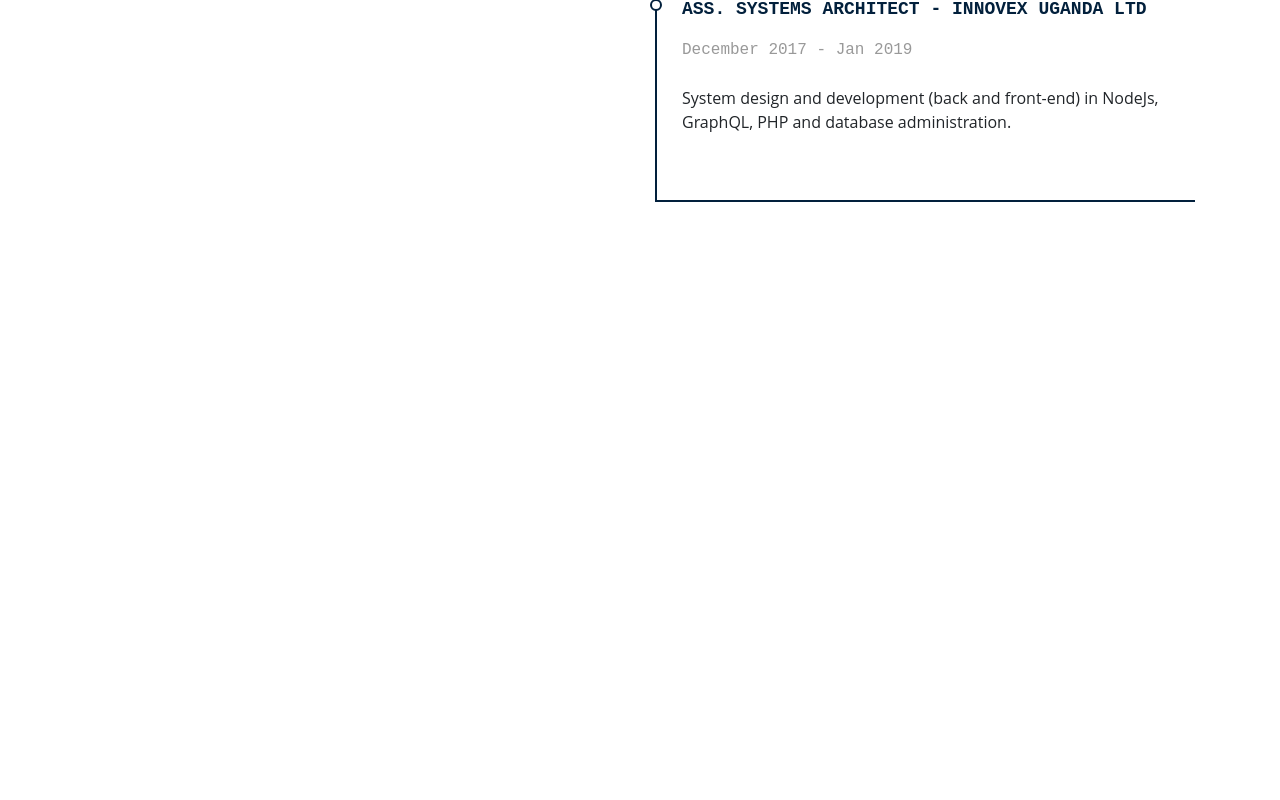
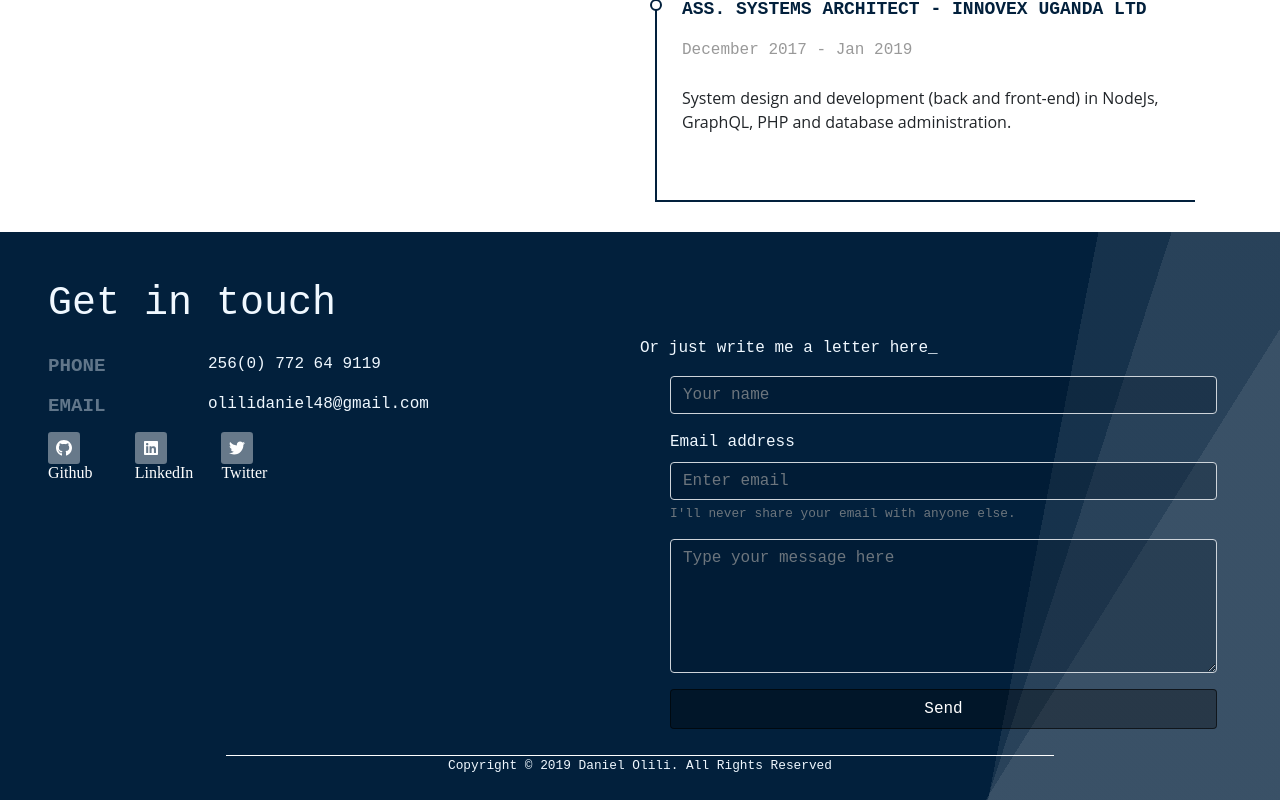
Before and after one commit to Olili2017/Olili2017.github.io, a React (Create React App) app: page / in a window 1280 px wide. Shown: the part 1483-2283 px from the top of the page. Before the commit the page ends 1715 px from the top, so only its background shows below. Built offline with nearby package versions, Linux system fonts and the light colour scheme.

Commit message:
(Update) : add contact section
I have added a contact section at the bottom...
note that all form ahndling is done by netlify robots...
via the data-netlify attributes

```diff
--- a/src/App.css
+++ b/src/App.css
@@ -236,3 +236,40 @@
   color: #999;
   padding-bottom: 10px;
  }
+
+ /*********************************
+  Forms
+  *********************************/
+  .form-control, .form-control:focus {
+    background-color: rgba(1,21,40,.3);
+    /* background-color: #011528; */
+  }
+
+  .btn-submit {
+    height: 2em;
+    border: 1px solid rgba(0,0,0,.6);
+    /* border-radius: 1em; */
+    /* box-shadow: 0px 0px 5px red; */
+    width: 100%;
+    height: 40px;
+    /* position: absolute; */
+    align-self: center;
+    background-color: rgba(0,0,0,.3);
+    transition-duration: .5s;
+  }
+
+  .btn-submit:hover {
+    background-color: rgba(0,0,0,.6);
+    border: 1px solid rgba(0,0,0,.6);
+  }
+
+  .copy-section p {
+    border-top: 1px solid white;
+    width: 70%;
+    margin: 2em auto;
+  }
+
+  .copy-section {
+    text-align: center;
+    font-size: 0.8em;
+  }
--- a/src/App.js
+++ b/src/App.js
@@ -1,20 +1,40 @@
 import React, {Component} from 'react';
+import { faTwitter, faGithub, faLinkedin } from "@fortawesome/free-brands-svg-icons"
 import Landing from './components/stateless/Landing';
 import Whoami from './components/stateful/Whoami';
-import { Button,Image, Container, Row, Col } from 'react-bootstrap';
+// import { Button,Image, Container, Row, Col } from 'react-bootstrap';
 import './App.css';
 import Resume from './components/stateless/Resume';
+import Contact from './components/stateful/Contact'
 
 class App extends Component {
 
   render (){
 
+
+    const developerName = "Daniel Olili";
+    const developerNameShort = "Daniel";
+
+    const contact = [
+      { key : "AGE", keyValue : "25" },
+      { key : "PHONE", keyValue : "256(0) 772 64 9119" },
+      { key : "EMAIL", keyValue : "olilidaniel48@gmail.com" },
+      { key : "ADDRESS", keyValue : "Kampala, Uganda" }
+    ];
+
+    const socialliks = [
+      { name : "Github", icon : faGithub, href : "https://github.com/Olili2017" },
+      { name : "LinkedIn", icon : faLinkedin, href : "https://www.linkedin.com/in/daniel-olili-93029b111/" },
+      { name : "Twitter", icon : faTwitter, href : "https://twitter.com/olilidaniel" },
+    //   { name : "Upwork", icon : "https://github.com/fluidicon.png", href : "https://github.com/Olili2017" }
+    ]
+
     return (
       <div className="App">
-        <Landing />
+        <Landing developerName={developerName} developerNameShort={developerNameShort} contact={contact} socialliks={socialliks} />
         <Whoami />
         <Resume />
-        {/* <MainHeader /> */}
+        <Contact developerName={developerName} contact={contact} socialliks={socialliks} />
         {/* <Education /> */}
       </div>
     );
--- /dev/null
+++ b/src/components/stateful/Contact.js
@@ -0,0 +1,79 @@
+import React, { Component } from 'react'
+import {Container, Col, Row, Form, Button} from 'react-bootstrap'
+import { FontAwesomeIcon } from "@fortawesome/react-fontawesome"
+
+class Contact extends Component {
+    render (){
+        const contact = this.props.contact;
+        const socialliks = this.props.socialliks;
+
+        return (
+            <section id="contact" className="main-header" style={{marginBottom : '0px', paddingBottom : '0px'}}>
+                <h1>Get in touch</h1>
+                <Row>
+                    <Col>
+                    <div>
+                        {
+                        contact.map((item, key) => {
+                        return ( item.key !== "AGE" && item.key !== "ADDRESS") ? <p key={key}><big className="developer-contact-key">{item.key}</big><tt className="developer-contact-value">{item.keyValue}</tt></p> : <p></p>
+                        })
+                        }
+                    </div>
+                    <Row>
+                        {
+                        socialliks.map((icon, key) => {
+                        return <Col><a className="icon" rel="noopener noreferrer" target="_blank" alt={icon.name} href={icon.href}><FontAwesomeIcon icon={icon.icon} />{icon.name}</a></Col>
+                            // return <i className="icon" ><a alt={icon.name} target="_blank" href={icon.href}><img alt={icon.name} title={icon.name} src={icon.icon}></img></a></i>
+                        })
+                        }
+                        <Col></Col>
+                        <Col></Col>
+                        <Col></Col>
+                        <Col></Col>
+                    </Row>
+                    </Col>
+                    <Col>
+                        <Row>
+                            <p>Or just write me a letter here_</p>
+                        </Row>
+                        <Container>
+                            <Form action="POST" data-netlify="true">
+                                <Form.Group controlId="formName">
+                                    {/* <Form.Label>Your name</Form.Label> */}
+                                    <Form.Control name="name" type="text" placeholder="Your name" />
+                                    {/* <Form.Text className="text-muted">
+                                    I'll never share your email with anyone else.
+                                    </Form.Text> */}
+                                </Form.Group>
+                                <Form.Group controlId="formEmail">
+                                    <Form.Label>Email address</Form.Label>
+                                    <Form.Control name="email" type="email" placeholder="Enter email" />
+                                    <Form.Text className="text-muted">
+                                    I'll never share your email with anyone else.
+                                    </Form.Text>
+                                </Form.Group>
+                                <Form.Group controlId="formMessage">
+                                    {/* <Form.Label>Password</Form.Label> */}
+                                    <Form.Control name="message" as="textarea" rows="5" placeholder="Type your message here" />
+                                </Form.Group>
+                                <Form.Group data-netlify-recapture="true" >
+
+                                </Form.Group>
+                                <Button className="btn-submit" variant="primary" type="submit">
+                                    Send
+                                </Button>
+                            </Form>
+                        </Container>
+                    </Col>
+                    <hr />
+                </Row>
+                <Row className="copy-section" >
+                    <Col><p>Copyright &copy; {new Date().getFullYear()} {this.props.developerName}. All Rights Reserved</p></Col>
+                </Row>
+
+            </section>
+        );
+    }
+}
+
+export default Contact;
--- a/src/components/stateless/Landing.js
+++ b/src/components/stateless/Landing.js
@@ -1,28 +1,18 @@
 import React from 'react';
 import { Button,Image, Container, Row, Col } from 'react-bootstrap';
 import { FontAwesomeIcon } from "@fortawesome/react-fontawesome"
-import { faTwitter, faGithub, faLinkedin } from "@fortawesome/free-brands-svg-icons"
+// import { faTwitter, faGithub, faLinkedin } from "@fortawesome/free-brands-svg-icons"
 import profile from '../../profile.jpg';
 import Topmenu from '../stateful/Topmenu';
 
 function Landing (props){
 
-    const developerName = "Daniel Olili";
-    const developerNameShort = "Daniel";
+    const developerName = props.developerName;
+    const developerNameShort = props.developerNameShort;
 
-    const contact = [
-      { key : "AGE", keyValue : "25" },
-      { key : "PHONE", keyValue : "256 77 264-91-19" },
-      { key : "EMAIL", keyValue : "olilidaniel48@gmail.com" },
-      { key : "ADDRESS", keyValue : "Kampala, Uganda" }
-    ];
+    const contact = props.contact;
 
-    const socialliks = [
-      { name : "Github", icon : faGithub, href : "https://github.com/Olili2017" },
-      { name : "LinkedIn", icon : faLinkedin, href : "https://www.linkedin.com/in/daniel-olili-93029b111/" },
-      { name : "Twitter", icon : faTwitter, href : "https://twitter.com/olilidaniel" },
-    //   { name : "Upwork", icon : "https://github.com/fluidicon.png", href : "https://github.com/Olili2017" }
-    ]
+    const socialliks = props.socialliks;
 
     return (
         <header className="main-header container-fluid">
```
